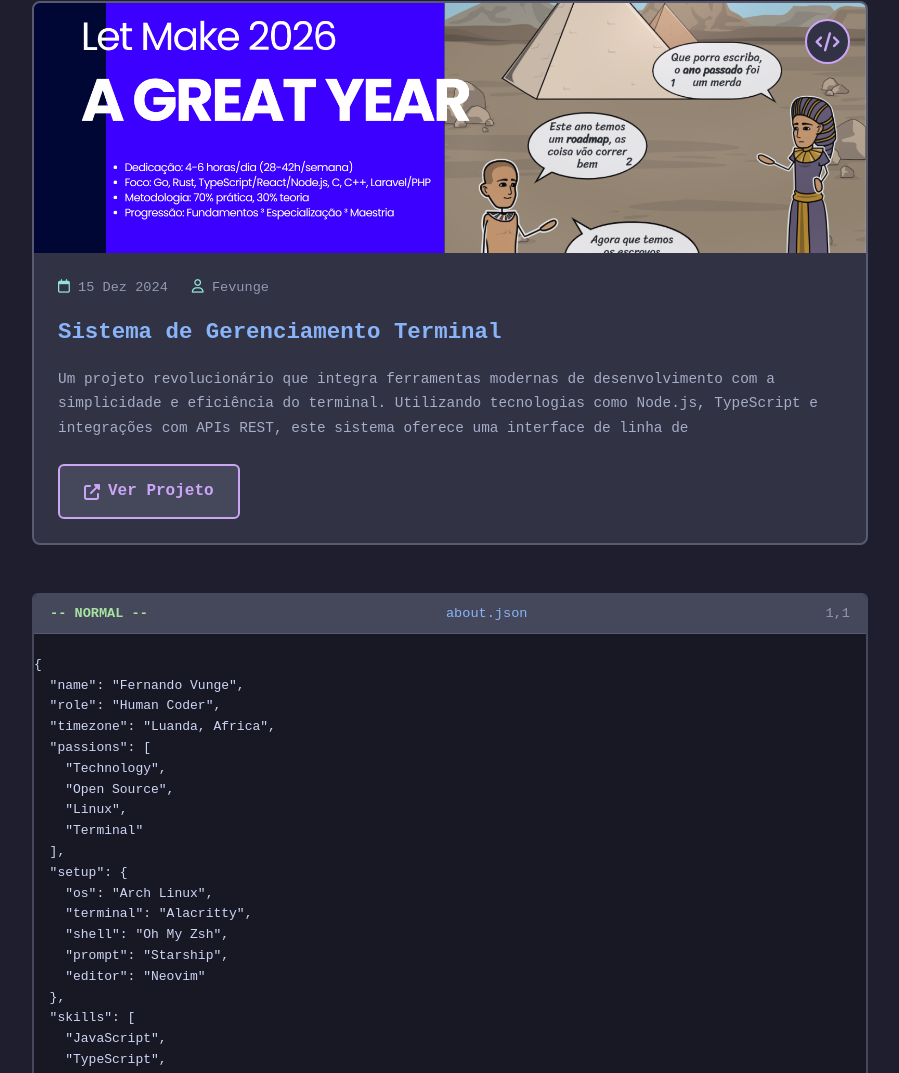
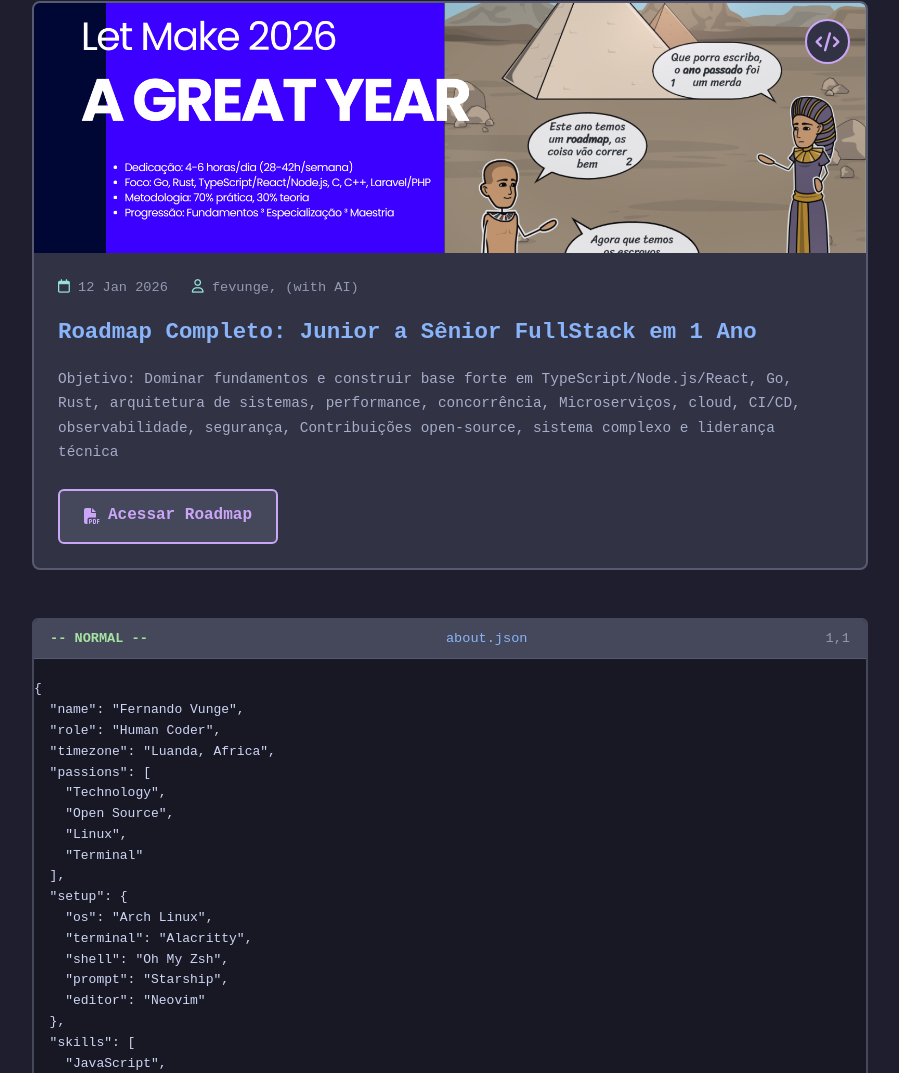
Before and after one commit to fevunge/little-link, a plain HTML site: page index.html in a window 1280 px wide. Shown: the part 840-1913 px from the top of the page, without its empty margins (190-1089 px from the left). Drawn offline with nearby package versions, Linux system fonts and the light colour scheme.

Commit message:
docs: update roadmap title, description, date, and link in index.html

```diff
--- a/index.html
+++ b/index.html
@@ -75,25 +75,29 @@
             <div class="card-content">
               <div class="card-meta">
                 <span class="card-date"
-                  ><i class="far fa-calendar"></i> 15 Dez 2024</span
+                  ><i class="far fa-calendar"></i> 12 Jan 2026</span
                 >
                 <span class="card-author"
-                  ><i class="far fa-user"></i> Fevunge</span
+                  ><i class="far fa-user"></i> fevunge, (with AI)</span
                 >
               </div>
-              <h4 class="card-title">Sistema de Gerenciamento Terminal</h4>
+              <h4 class="card-title">
+                Roadmap Completo: Junior a Sênior FullStack em 1 Ano
+              </h4>
               <p class="card-description">
-                Um projeto revolucionário que integra ferramentas modernas de
-                desenvolvimento com a simplicidade e eficiência do terminal.
-                Utilizando tecnologias como Node.js, TypeScript e integrações
-                com APIs REST, este sistema oferece uma interface de linha de
+                Objetivo: Dominar fundamentos e construir base forte em
+                TypeScript/Node.js/React, Go, Rust, arquitetura de sistemas,
+                performance, concorrência, Microserviços, cloud, CI/CD,
+                observabilidade, segurança, Contribuições open-source, sistema
+                complexo e liderança técnica
               </p>
               <a
-                href="https://github.com/seuprojeto1"
+                href="https://drive.google.com/file/d/1TgOHKY5LaHB9EEMRUQPxSVR5GiXQi-7Z/view?usp=sharing"
                 class="card-button"
                 target="_blank"
               >
-                <i class="fas fa-external-link-alt"></i> Ver Projeto
+                <i class="fa-solid fa-file-pdf"></i>
+                Acessar Roadmap
               </a>
             </div>
           </article>
```
